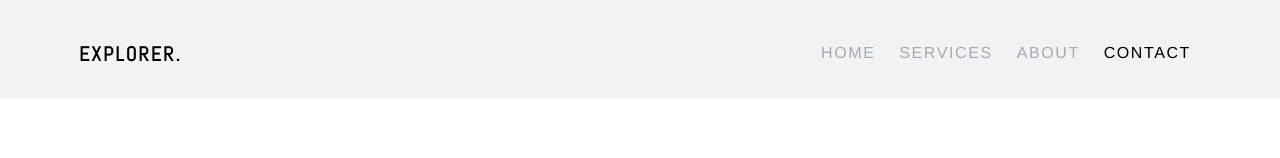
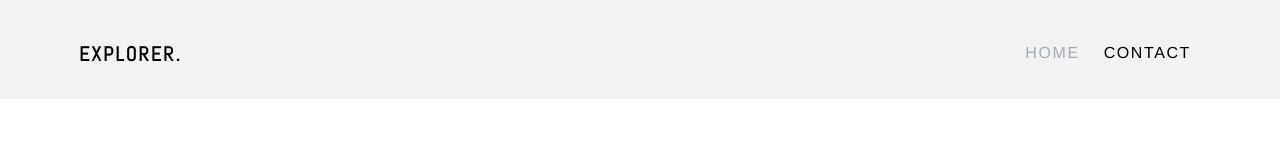
Before and after one commit to MicheleTognin/portfolio_eugenio_coletti, a website: page contact.html in a window 1280 px wide. Shown: the top 158 px of the page. Drawn offline with Linux system fonts and the light colour scheme; some packages are replaced by stand-ins of ours; no server answers; files whose address does not match are found by name.

Commit message:
Update contact.html

```diff
--- a/contact.html
+++ b/contact.html
@@ -43,8 +43,6 @@
         <nav role="navigation" class="probootstrap-nav hidden-xs">
           <ul class="probootstrap-main-nav">
             <li><a href="index.html">Home</a></li>
-            <li><a href="services.html">Services</a></li>
-            <li><a href="about.html">About</a></li>
             <li class="active"><a href="contact.html">Contact</a></li>
           </ul>
           <div class="extra-text visible-xs">
```
